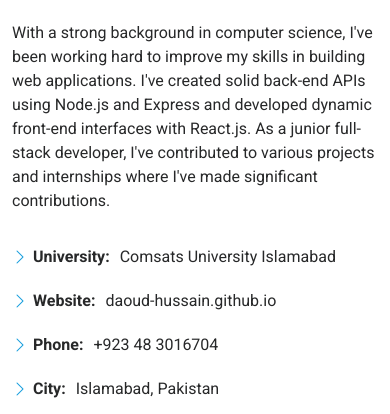
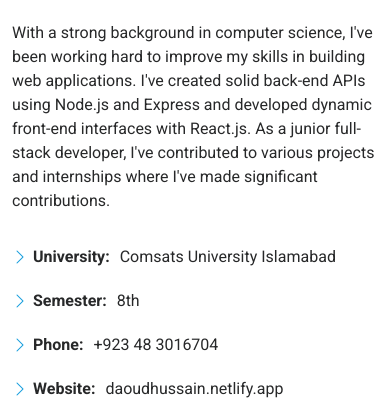
Before and after one commit to Daoud-Hussain/DevFolio, a plain HTML site: page index.html in a window 390 px wide. Shown: the part 1583-1997 px from the top of the page. Drawn offline with nearby package versions, Linux system fonts and the light colour scheme.

Commit message:
Modifications

```diff
--- a/assets/css/main.css
+++ b/assets/css/main.css
@@ -538,6 +538,13 @@ section,
   }
 }
 
+@media (max-width: 600px) {
+
+  #hero p {
+    font-size: larger;
+  }
+}
+
 .button {
   background-color: #004a7f;
   -webkit-border-radius: 10px;
@@ -826,6 +833,7 @@ section,
     font-size: 14px;
     margin: 0 5px;
   }
+
 }
 
 .portfolio .portfolio-content {
--- a/index.html
+++ b/index.html
@@ -101,7 +101,7 @@
 
       <div class="hero-container" data-aos="fade-in">
         <h1>Daoud Hussain</h1>
-        <p>I'm <span class="typed"
+        <p >I'm <span class="typed"
             data-typed-items="MERN-stack Developer, DevOps Engineer, React-Native Developer,Open-Source Contribuer"></span>
         </p>
         <a href="./assets/resume/Daoud's Resume.pdf" target="_blank" download="Daoud's Resume.pdf">
@@ -157,8 +157,8 @@
                   </li>
                   <li>
                     <i class="bi bi-chevron-right"></i>
-                    <strong>Website:</strong>
-                    <span>daoud-hussain.github.io</span>
+                    <strong>Semester: </strong>
+                    <span>8th</span>
                   </li>
                   <li>
                     <i class="bi bi-chevron-right"></i>
@@ -166,7 +166,8 @@
                   </li>
                   <li>
                     <i class="bi bi-chevron-right"></i>
-                    <strong>City:</strong> <span>Islamabad, Pakistan</span>
+                    <strong>Website:</strong>
+                    <span>daoudhussain.netlify.app</span>
                   </li>
                 </ul>
               </div>
@@ -185,9 +186,10 @@
                     <strong>Email:</strong>
                     <span>dev.daoudhussain@gmail.com</span>
                   </li>
+
                   <li>
                     <i class="bi bi-chevron-right"></i>
-                    <strong>Freelance:</strong> <span>Available</span>
+                    <strong>City:</strong> <span>Islamabad, Pakistan</span>
                   </li>
                 </ul>
               </div>
@@ -883,7 +885,7 @@
 
               <div class="row gy-4">
                 <input type="hidden" name="access_key" value="2e91c531-22f8-483c-b8c2-eae1594bc12a">
-                <input type="hidden" name="redirect" value="https://daoud-hussain.github.io/thankyou">
+                <input type="hidden" name="redirect" value="https://daoudhussain.netlify.app/thankyou">
                 <input type="hidden" name="subject" value="New Submission on Portfolio " />
                 <div class="col-md-6">
                   <label for="name-field" class="pb-2">Your Name</label>
```
Also changed, not shown: assets/img/portfolio/journey.jpg (added).
